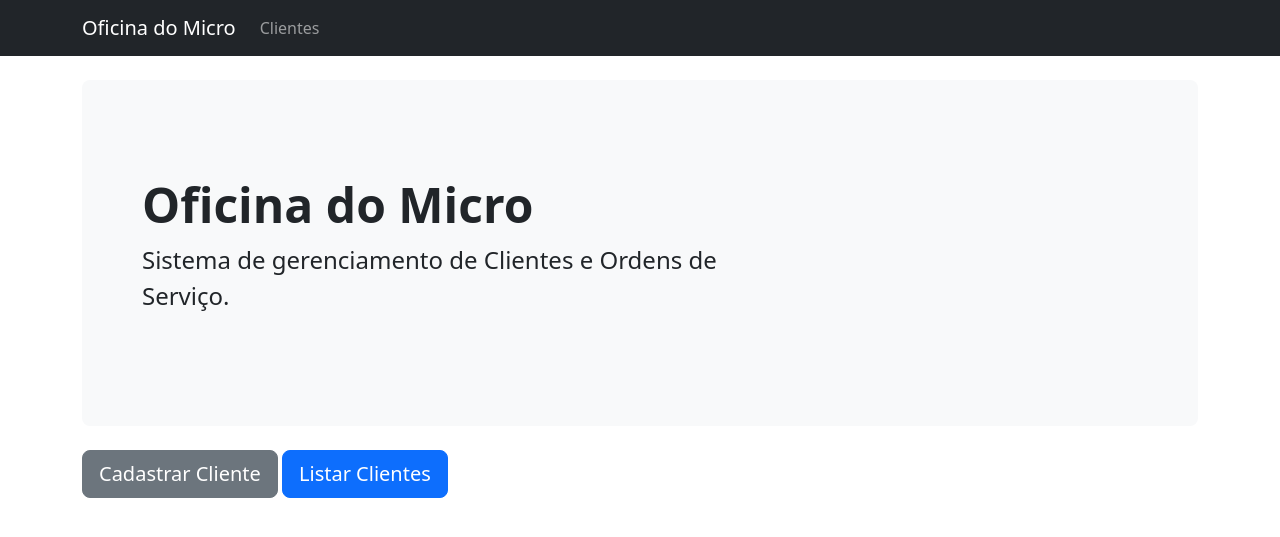
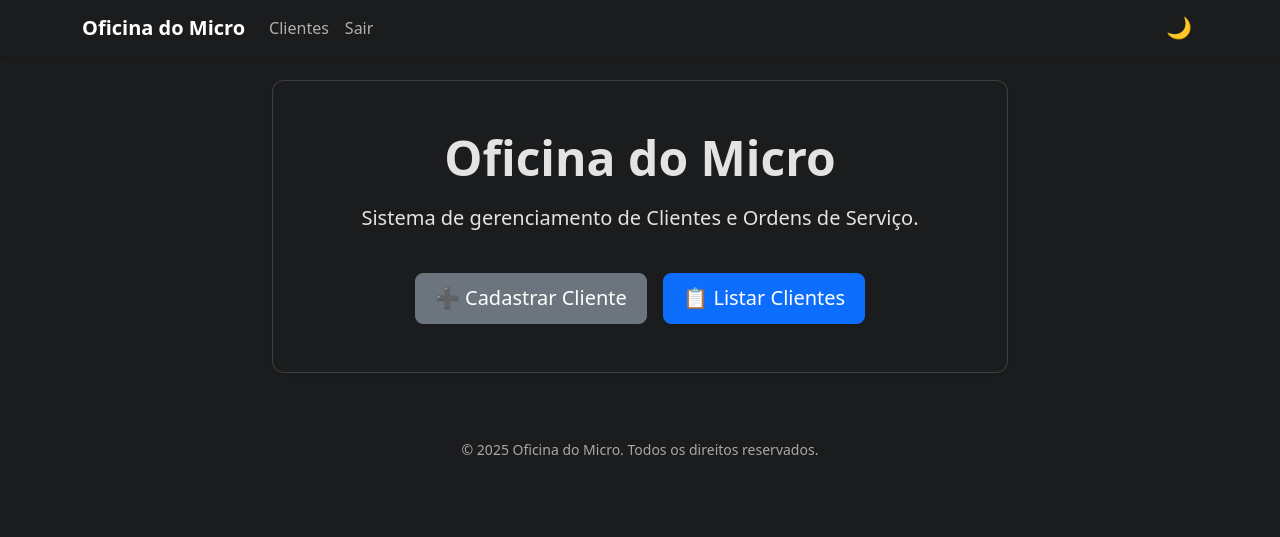
Before and after one commit to barrigaverd/Projeto-Oficina, a Flask app: page / in a window 1280 px wide. Shown: the top 537 px of the page. Run offline with Flask 3, Linux system fonts and the light colour scheme; the visitor is signed in with stand-in values (Sample User, id 1).

Commit message:
estilização da página feita por ia

```diff
--- a/app.py
+++ b/app.py
@@ -92,6 +92,7 @@ def login():
     return render_template('login.html')
 
 @app.route("/")
+@login_required
 def home():
     return render_template("home.html")
 
--- a/templates/base.html
+++ b/templates/base.html
@@ -1,15 +1,75 @@
 <!DOCTYPE html>
-<html lang="pt-br">
+<html lang="pt-br" data-bs-theme="dark">
 <head>
   <meta charset="UTF-8">
   <meta name="viewport" content="width=device-width, initial-scale=1.0">
-    <link href="https://cdn.jsdelivr.net/npm/bootstrap@5.3.3/dist/css/bootstrap.min.css" rel="stylesheet" integrity="sha384-QWTKZyjpPEjISv5WaRU9OFeRpok6YctnYmDr5pNlyT2bRjXh0JMhjY6hW+ALEwIH" crossorigin="anonymous">
+  <link href="https://cdn.jsdelivr.net/npm/bootstrap@5.3.3/dist/css/bootstrap.min.css" rel="stylesheet">
   <title>Oficina do Micro</title>
+  <style>
+    /* ---------- Tema Escuro ---------- */
+    [data-bs-theme="dark"] {
+      --bs-body-bg: #1B1C1D;
+      --bs-body-color: #E3E3E3;
+      --bs-card-bg: #2A2B2D;
+      --bs-card-color: #E3E3E3;
+      --bs-navbar-bg: #1B1C1D;
+      --bs-link-color: #E3E3E3;
+      --bs-link-hover-color: #fff;
+      --bs-btn-primary-bg: #0d6efd;
+      --bs-btn-primary-border-color: #0d6efd;
+      --bs-btn-secondary-bg: #444;
+      --bs-btn-secondary-border-color: #444;
+    }
+
+    /* ---------- Tema Claro ---------- */
+    [data-bs-theme="light"] {
+      --bs-body-bg: #f8f9fa;
+      --bs-body-color: #212529;
+      --bs-card-bg: #ffffff;
+      --bs-card-color: #212529;
+      --bs-navbar-bg: #ffffff;
+      --bs-link-color: #212529;
+      --bs-link-hover-color: #000;
+      --bs-btn-primary-bg: #0d6efd;
+      --bs-btn-primary-border-color: #0d6efd;
+      --bs-btn-secondary-bg: #6c757d;
+      --bs-btn-secondary-border-color: #6c757d;
+    }
+
+    .theme-toggle {
+      cursor: pointer;
+      border: none;
+      background: transparent;
+      font-size: 1.3rem;
+      color: inherit;
+    }
+
+    .card {
+      border-radius: 12px;
+      box-shadow: 0 4px 12px rgba(0,0,0,0.3);
+      padding: 2rem;
+      text-align: center;
+    }
+
+    .btn {
+      border-radius: 8px;
+      padding: 0.6rem 1.2rem;
+      font-weight: 500;
+    }
+
+    footer {
+      text-align: center;
+      padding: 1rem;
+      margin-top: 3rem;
+      opacity: 0.7;
+    }
+  </style>
 </head>
 <body>
-    <nav class="navbar navbar-expand-lg navbar-dark bg-dark mb-4">
+  <!-- Navbar -->
+  <nav class="navbar navbar-expand-lg shadow-sm mb-4">
     <div class="container">
-            <a class="navbar-brand" href="{{ url_for('home') }}">Oficina do Micro</a>
+      <a class="navbar-brand fw-bold" href="{{ url_for('home') }}">Oficina do Micro</a>
       <div class="collapse navbar-collapse">
         <ul class="navbar-nav me-auto mb-2 mb-lg-0">
           <li class="nav-item">
@@ -17,18 +77,45 @@
           </li>
           {% if current_user.is_authenticated %}
           <li class="nav-item">
-                        <a class="nav-link" href="{{ url_for('logout') }}"></a>
+            <a class="nav-link" href="{{ url_for('logout') }}">Sair</a>
           </li>
           {% endif %}
         </ul>
+        <button id="themeToggle" class="theme-toggle ms-3" title="Alternar tema">🌙</button>
       </div>
     </div>
   </nav>
-    <div class="container">
+
+  <!-- Conteúdo dinâmico -->
+  <div class="container mt-4">
     {% block content %}
-
+    <!-- O conteúdo de cada página vai aparecer aqui -->
     {% endblock %}
   </div>
-    <script src="https://cdn.jsdelivr.net/npm/bootstrap@5.3.3/dist/js/bootstrap.bundle.min.js" integrity="sha384-YvpcrYf0tY3lHB60NNkmXc5s9fDVZLESaAA55NDzOxhy9GkcIdslK1eN7N6jIeHz" crossorigin="anonymous"></script>
+
+  <!-- Rodapé -->
+  <footer>
+    <small>© 2025 Oficina do Micro. Todos os direitos reservados.</small>
+  </footer>
+
+  <script src="https://cdn.jsdelivr.net/npm/bootstrap@5.3.3/dist/js/bootstrap.bundle.min.js"></script>
+  <script>
+    const toggleBtn = document.getElementById('themeToggle');
+    const html = document.documentElement;
+
+    // Recupera tema salvo
+    if (localStorage.getItem('theme')) {
+      html.setAttribute('data-bs-theme', localStorage.getItem('theme'));
+      toggleBtn.textContent = localStorage.getItem('theme') === 'dark' ? '🌙' : '☀️';
+    }
+
+    toggleBtn.addEventListener('click', () => {
+      const current = html.getAttribute('data-bs-theme');
+      const next = current === 'dark' ? 'light' : 'dark';
+      html.setAttribute('data-bs-theme', next);
+      localStorage.setItem('theme', next);
+      toggleBtn.textContent = next === 'dark' ? '🌙' : '☀️';
+    });
+  </script>
 </body>
 </html>
--- a/templates/home.html
+++ b/templates/home.html
@@ -1,13 +1,20 @@
 {% extends 'base.html' %}
 
 {% block content %}
-<div class="p-5 mb-4 bg-body-tertiary rounded-3">
-  <div class="container-fluid py-5">
-    <h1 class="display-5 fw-bold">Oficina do Micro</h1>
-    <p class="col-md-8 fs-4">Sistema de gerenciamento de Clientes e Ordens de Serviço.</p>
-
+<div class="row justify-content-center">
+  <div class="col-md-8">
+    <div class="card p-5 shadow-sm text-center">
+      <h1 class="display-5 fw-bold mb-3">Oficina do Micro</h1>
+      <p class="lead">Sistema de gerenciamento de Clientes e Ordens de Serviço.</p>
+      <div class="d-flex justify-content-center gap-3 mt-4">
+        <a class="btn btn-secondary btn-lg" href="{{ url_for('cadastrar_cliente') }}">
+          ➕ Cadastrar Cliente
+        </a>
+        <a class="btn btn-primary btn-lg" href="{{ url_for('listar_clientes') }}">
+          📋 Listar Clientes
+        </a>
+      </div>
     </div>
+  </div>
 </div>
-<a class="btn btn-secondary btn-lg" href="{{url_for('cadastrar_cliente')}}">Cadastrar Cliente</a>
-<a class="btn btn-primary btn-lg" href="{{url_for('listar_clientes')}}">Listar Clientes</a>
 {% endblock %}
```
Also changed, not shown: templates/login.html (+17 -12 lines). Lines whose indentation alone changed are shown as unchanged.
